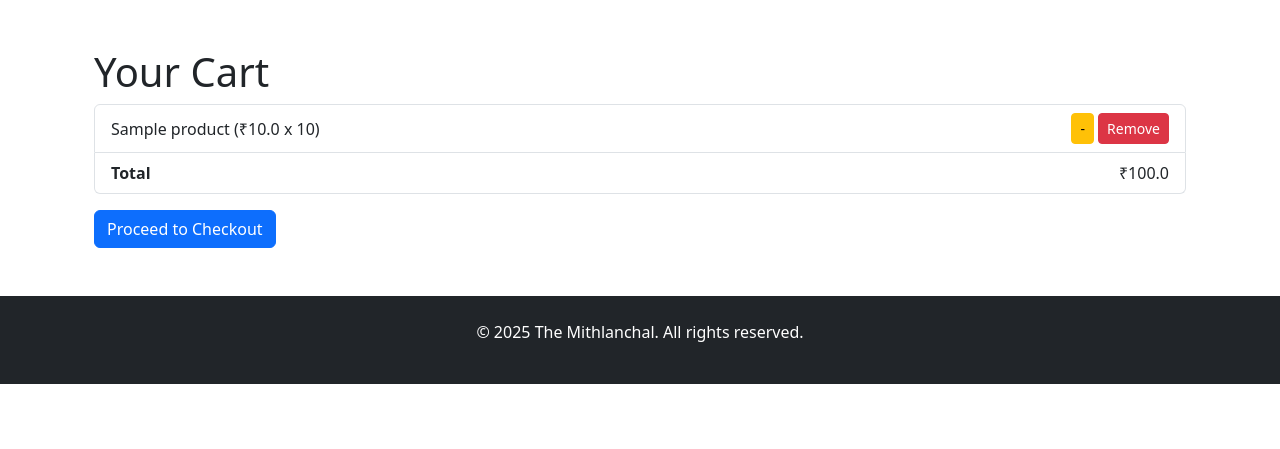
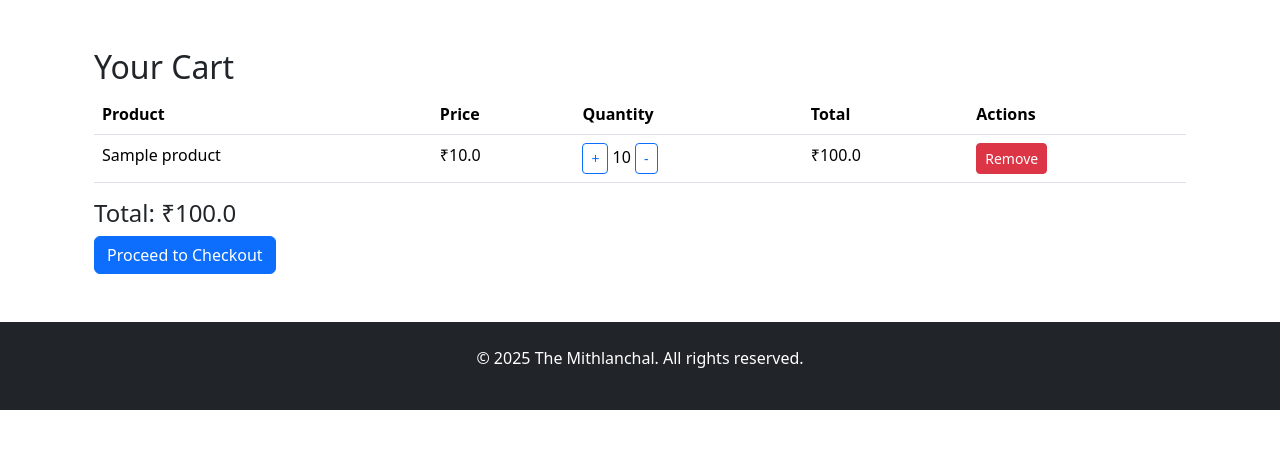
Before and after one commit to jhaBinoy/ecommerce-mithlanchal, a Flask app: page /cart in a window 1280 px wide. Shown: the part 56-505 px from the top of the page. Run offline with Flask 3, Linux system fonts and the light colour scheme; a user stored in the database is signed in; tables that the repository leaves empty hold one stand-in row (values such as "Sample post").

Commit message:
Added increase quantity button to cart

```diff
--- a/app.py
+++ b/app.py
@@ -255,6 +255,18 @@ def decrease_cart_item(cart_item_id):
         flash('Item removed from cart')
     return redirect(url_for('cart'))
 
+@app.route('/cart/increase/<int:cart_item_id>', methods=['POST'])
+@login_required
+def increase_cart_item(cart_item_id):
+    cart_item = CartItem.query.get_or_404(cart_item_id)
+    if cart_item.user_id != current_user.id:
+        flash('Unauthorized action')
+        return redirect(url_for('cart'))
+    cart_item.quantity += 1
+    db.session.commit()
+    flash('Quantity increased')
+    return redirect(url_for('cart'))
+
 @app.route('/checkout', methods=['GET', 'POST'])
 @login_required
 def checkout():
--- a/templates/cart.html
+++ b/templates/cart.html
@@ -1,33 +1,47 @@
-{% extends 'base.html' %}
-{% block title %}Cart{% endblock %}
+
+{% extends "base.html" %}
 {% block content %}
-<div class="container my-5">
-    <h1>Your Cart</h1>
+<div class="container mt-5">
+    <h2>Your Cart</h2>
     {% if cart_items %}
-        <ul class="list-group mb-3">
+    <table class="table">
+        <thead>
+            <tr>
+                <th>Product</th>
+                <th>Price</th>
+                <th>Quantity</th>
+                <th>Total</th>
+                <th>Actions</th>
+            </tr>
+        </thead>
+        <tbody>
             {% for item in cart_items %}
-                <li class="list-group-item d-flex justify-content-between align-items-center">
-                    <div>
-                        {{ item.product.name }} (₹{{ item.product.price }} x {{ item.quantity }})
-                    </div>
-                    <div>
-                        <form method="POST" action="{{ url_for('decrease_cart_item', cart_item_id=item.id) }}" class="d-inline">
-                            <button type="submit" class="btn btn-sm btn-warning">-</button>
-                        </form>
-                        <form method="POST" action="{{ url_for('remove_from_cart', cart_item_id=item.id) }}" class="d-inline">
-                            <button type="submit" class="btn btn-sm btn-danger">Remove</button>
-                        </form>
-                    </div>
-                </li>
+            <tr>
+                <td>{{ item.product.name }}</td>
+                <td>₹{{ item.product.price }}</td>
+                <td>
+                    <form method="post" action="{{ url_for('increase_cart_item', cart_item_id=item.id) }}" style="display:inline;">
+                        <button type="submit" class="btn btn-sm btn-outline-primary">+</button>
+                    </form>
+                    {{ item.quantity }}
+                    <form method="post" action="{{ url_for('decrease_cart_item', cart_item_id=item.id) }}" style="display:inline;">
+                        <button type="submit" class="btn btn-sm btn-outline-primary">-</button>
+                    </form>
+                </td>
+                <td>₹{{ item.product.price * item.quantity }}</td>
+                <td>
+                    <form method="post" action="{{ url_for('remove_from_cart', cart_item_id=item.id) }}">
+                        <button type="submit" class="btn btn-sm btn-danger">Remove</button>
+                    </form>
+                </td>
+            </tr>
             {% endfor %}
-            <li class="list-group-item d-flex justify-content-between align-items-center">
-                <strong>Total</strong>
-                <span>₹{{ total }}</span>
-            </li>
-        </ul>
-        <a href="{{ url_for('checkout') }}" class="btn btn-primary">Proceed to Checkout</a>
+        </tbody>
+    </table>
+    <h4>Total: ₹{{ total }}</h4>
+    <a href="{{ url_for('checkout') }}" class="btn btn-primary">Proceed to Checkout</a>
     {% else %}
-        <p>Your cart is empty.</p>
+    <p>Your cart is empty.</p>
     {% endif %}
 </div>
 {% endblock %}
```
